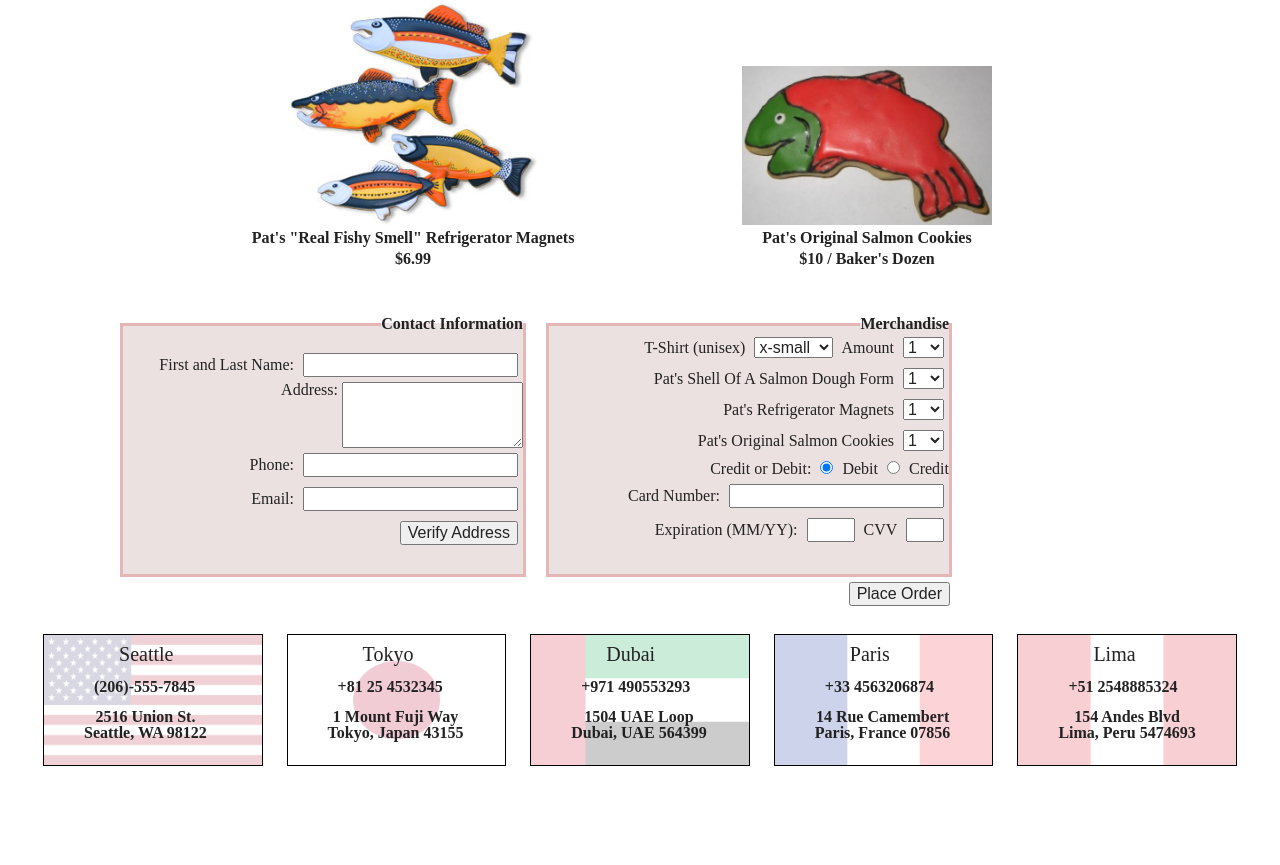
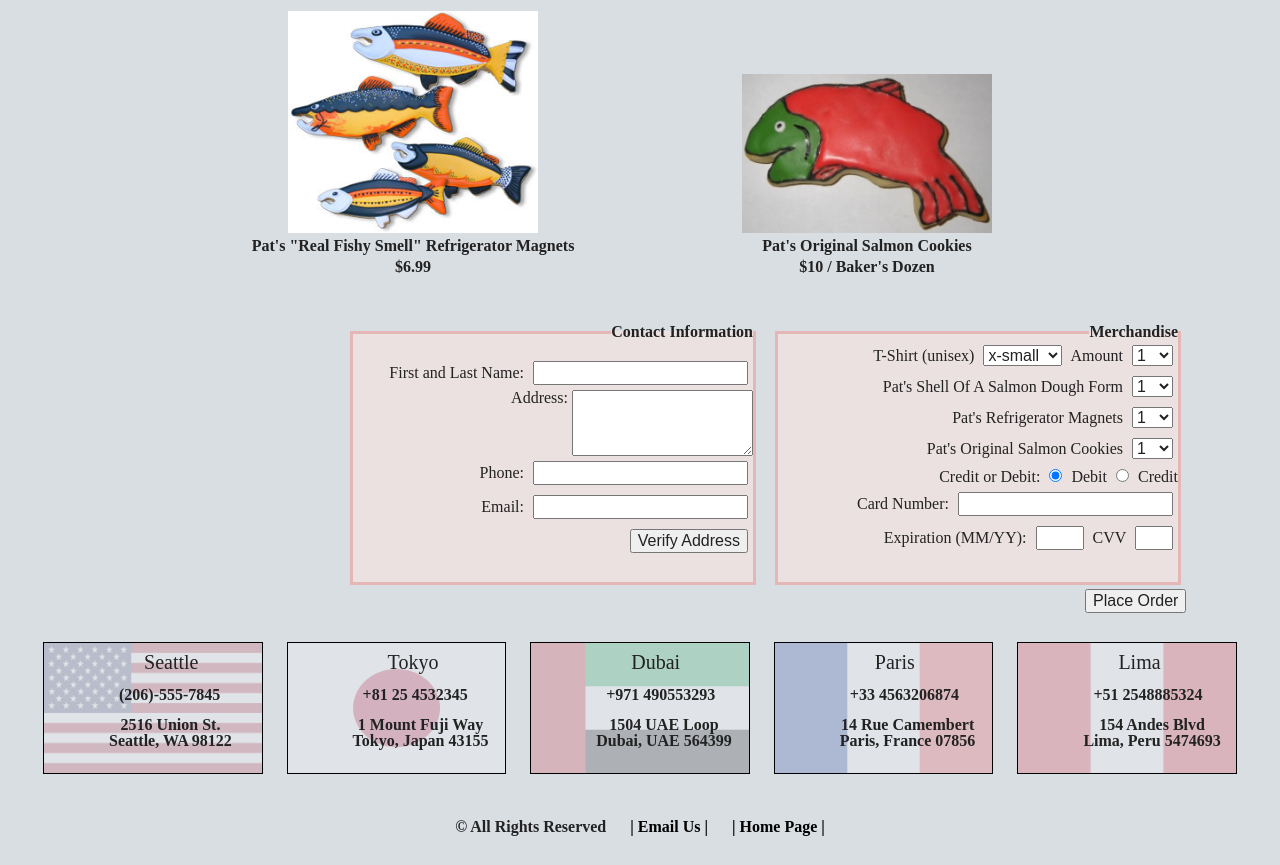
Before and after one commit to SBALDOCK/cookie-stand, a plain HTML site: page store.html in a window 1280 px wide. Shown: the part 702-1567 px from the top of the page. Before the commit the page ends 1483 px from the top, so only its background shows below. Drawn offline with Linux system fonts and the light colour scheme.

Commit message:
finishing design touches

```diff
--- a/css/sales.css
+++ b/css/sales.css
@@ -1,5 +1,9 @@
+body{
+  background-color: rgb(236, 240, 243);
+}
+
 header{
-  background-color: rgb(228, 182, 182);
+  background-color: rgb(243, 186, 186);
   height: 75px;
   text-align: center;
 }
@@ -10,21 +14,37 @@ h1{
 }
 
 table{
-  margin-bottom: 30px;
+  border-bottom:  10px solid rgb(194, 181, 181);
+  margin-bottom: 40px;
   width: 100%;
 }
 
 #table{
-  border: 1px solid black;
-  margin: auto;
   width: 500px;
 }
 
+th{
+  color: black;
+  text-align: center;
+}
+
 td{
-  border: 3px solid lightgray;
+  border-left:  5px ridge; rgb(172, 167, 167);
   font-family: Arial, Helvetica, sans-serif;
+  padding: 10px;
   text-align: center;
-  padding: 5px;
+}
+
+tr{
+  border: 5px ridge rgb(172, 167, 167);
+}
+
+tr:nth-child(odd){
+  background-color: rgb(218, 212, 212);
+}
+
+tr:hover{
+  background-color: rgb(228, 182, 182);
 }
 
 #mainpage{
@@ -35,8 +55,8 @@ td{
   background-color: white;
   border-radius: 10px;
   border: 4px solid rgb(228, 182, 182);
+  padding: 5px;
   text-decoration: none;
-  padding: 5px;
 }
 
 #linktoindex:hover{
--- a/css/store.css
+++ b/css/store.css
@@ -1,10 +1,11 @@
 /* font-family: 'Playfair Display', serif; */
 body{
+  background-color: rgb(217, 222, 227);
   width: 100%;
 }
 header{
   background-color:  rgb(228, 182, 182);
-  border-bottom: 2px solid black;
+  border-bottom: 10px solid rgb(194, 181, 181);
   margin-bottom: 10px;
   text-align: center;
 }
@@ -81,17 +82,32 @@ a{
 }
 
 /* order form section */
+#information{
+  background-color: rgb(235, 225, 225);
+  border: 3px solid rgb(228, 182, 182);
+  left: 250px;
+  position: absolute;
+  height: 255px;
+  width: 400px;
+}
 
+#amounts{
+  background-color: rgb(235, 225, 225);
+  border: 3px solid rgb(228, 182, 182);
+  left: 675px;
+  position: absolute;
+  height: 255px;
+  width: 400px;
+}
 fieldset{
   background-color: rgb(235, 225, 225);
   border: 3px solid rgb(228, 182, 182);
   float: left;
-  height: 255px;
-  margin-left: 20px;
-  width: 400px;
+  /* margin-left: 100px; */
 }
 
 form{
+  position: relative;
   text-align: right;
 }
 
@@ -127,8 +143,15 @@ legend{
 #placeorder{
   background-color: white;
   border: 0;
+  position: relative;
   height: 40px;
   margin-left: 455px;
+}
+
+#submit{
+  left: 525px;
+  position: absolute;
+  top: 260px;
 }
 
 #submit:hover{
@@ -148,7 +171,7 @@ h2{
   font-size: 20px;
   position: absolute;
   margin-top: 5px;
-  margin-left: 75px;
+  margin-left: 100px;
   top: 15px;
   text-align: center;
 }
@@ -169,7 +192,7 @@ h2{
 }
 
 .phone{
-  margin-left: 50px;
+  margin-left: 75px;
   margin-top: 5px;
   position: absolute;
   top: 50px;
@@ -177,9 +200,53 @@ h2{
 }
 
 .address{
-  margin-left: 40px;
+  margin-left: 65px;
   margin-top: 10px;
   position: absolute;
   top: 75px;
   text-align: center;
 }
+
+footer{
+  display: inline-block;
+  margin-bottom: 30px;
+  margin-top: 30px;
+  text-align: center;
+  width: 100%;
+}
+
+#copyright{
+  display: inline-block;
+  margin-right: 20px;
+}
+
+#contactus{
+  color: black;
+  font-size: 16px;
+  font-weight: bold;
+  text-decoration: none;
+}
+
+#contactus:hover{
+  color: salmon;
+}
+
+#contactus:visited{
+  text-decoration: none;
+}
+
+#homepage{
+  color: black;
+  font-weight: bold;;
+  font-size: 16px;
+  margin-left: 20px;
+  text-decoration: none;
+}
+
+#homepage:hover{
+  color: salmon;
+}
+
+#homepage:visited{
+  text-decoration: none;
+}
--- a/css/style.css
+++ b/css/style.css
@@ -5,7 +5,8 @@ body{
 }
 
 header{
-  background-color: white;
+  background-color: rgb(246, 230, 230);
+  border-bottom: 10px solid rgb(194, 181, 181);
   margin-bottom: 30px;
   padding-bottom: 20px;
   width: 100%;
@@ -34,6 +35,7 @@ h1{
 
 .pagelinks{
   background-color: salmon;
+  box-shadow: 5px 5px 5px #777777;
   border-radius: 25px;
   color: black;
   display: inline-block;
@@ -55,7 +57,9 @@ h1{
 }
 
 #bio{
+  color: rgb(37, 36, 36);
   float: left;
+  font-family: Georgia, 'Times New Roman', Times, serif;
   margin-left: 100px;
   margin-top: 30px;
   width: 700px;
@@ -116,14 +120,13 @@ h1{
   color: black;
   padding: 5px;
   position: absolute;
-  right: 120px;
-  top: 270px;
+  right: 335px;
+  top: 670px;
   text-decoration: none;
 }
 
 #testimonial:hover{
   color: maroon;
-  font-weight: bold;
 }
 
 #locationSection{
@@ -136,7 +139,7 @@ h2{
   font-size: 20px;
   position: absolute;
   margin-top: 5px;
-  margin-left: 75px;
+  margin-left: 100px;
   top: 15px;
   text-align: center;
 }
@@ -159,8 +162,7 @@ h2{
 
 .phone{
   font-family: Arial, Helvetica, sans-serif;
-  margin-left: 45px;
-  margin-top: 5px;
+  margin-left: 70px;
   position: absolute;
   top: 50px;
   text-align: center
@@ -168,14 +170,47 @@ h2{
 
 .address{
   font-family: Arial, Helvetica, sans-serif;
-  margin-left: 35px;
+  margin-left: 60px;
   margin-top: 10px;
   position: absolute;
   top: 75px;
   text-align: center;
 }
 
-footer{
-  margin-top: 20px;
+#salmon2{
+  opacity: 50%;
+  position: relative;
+}
+
+#openinghours{
+  font-weight: bold;
+  position: absolute;
+  left: 650px;
+  top: 1015px;
+}
+
+#hours{
   text-align: center;
 }
+
+footer{
+  display: inline-block;
+  margin-bottom: 30px;
+  margin-top: 30px;
+  text-align: center;
+  width: 100%;
+}
+
+#copyright{
+  display: inline-block;
+  margin-right: 20px;
+}
+
+.contactus{
+  /* display: inline-block; */
+  text-decoration: none;
+}
+
+.contactus:visited{
+  text-decoration: none;
+}
--- a/store.html
+++ b/store.html
@@ -41,7 +41,7 @@
 
       <section id="orderform">
         <form>
-          <fieldset>
+          <fieldset id="information">
             <legend>Contact Information</legend><br>
             <label>First and Last Name:</label>
             <input type="text" name="name"><br>
@@ -53,7 +53,7 @@
             <input type="text" name="email"><br>
             <input type="submit" name="verify" value="Verify Address">
           </fieldset>
-          <fieldset>
+          <fieldset id="amounts">
             <legend>Merchandise</legend>
             <label>T-Shirt (unisex)</label>
             <select name="t-shirt">
@@ -106,7 +106,7 @@
               <input id="cvv" type="text" name="cvv">
           </fieldset>
           <fieldset id="placeorder">
-            <input id="submit" type="submit" name="place order" value="Place Order" />
+              <input id="submit" type="submit" name="place order" value="Place Order" />
           </fieldset>
 
         </form>
@@ -150,8 +150,10 @@
         </div>
       </section>
     </main>
-    <footer>
-      <p></p>
+    <footer id="footer">
+      <p id="copyright">&copy; All Rights Reserved</p>
+      <a id="contactus" href="#"> | Email Us |</a>
+      <a id="homepage" href="index.html"> | Home Page |</a>
     </footer>
   </body>
 </html>
```
Also changed, not shown: index.html (+15 -11 lines), sales.html (+1 -1 lines).
